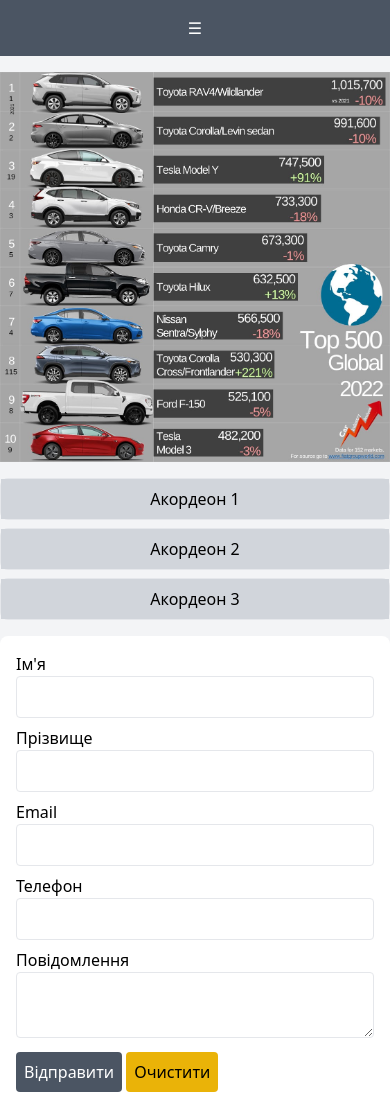
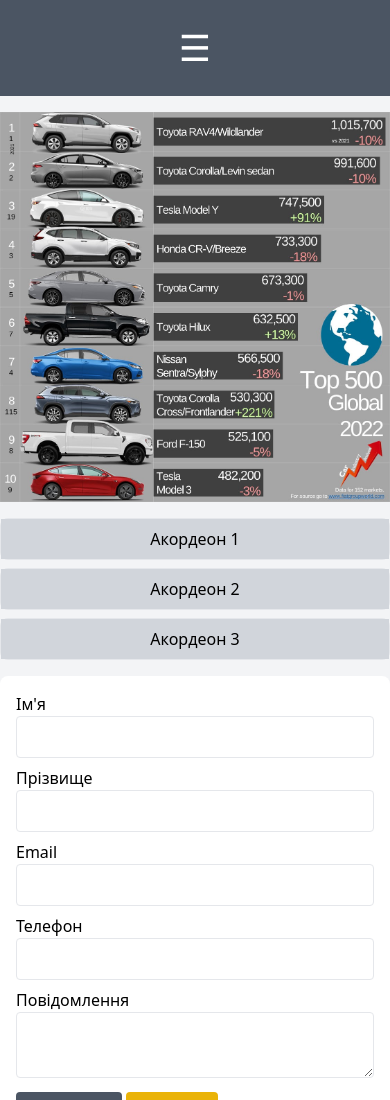
Before and after one commit to alexanderik79/home-work-14, a plain HTML site: page tailwind.html in a window 390 px wide. Shown: the top 1100 px of the page. Drawn offline with nearby package versions, Linux system fonts and the light colour scheme.

Commit message:
fix: burgermenu

```diff
--- a/tailwind.html
+++ b/tailwind.html
@@ -9,7 +9,7 @@
 <body class="bg-gray-100">
     <header class="bg-gray-600 p-4 text-center text-white">
         <nav class="container mx-auto flex justify-between items-center" style="display: block;">
-            <button class="lg:hidden text-white" id="menuToggle">☰</button>
+            <button class="lg:hidden text-white text-4xl m-3" id="menuToggle">☰</button>
             <ul class="hidden lg:flex justify-center lg:space-x-4" id="navMenu">
                 <li><a class="hover:underline" href="#">Головна</a></li>
                 <li><a class="hover:underline" href="#">Про нас</a></li>
```
